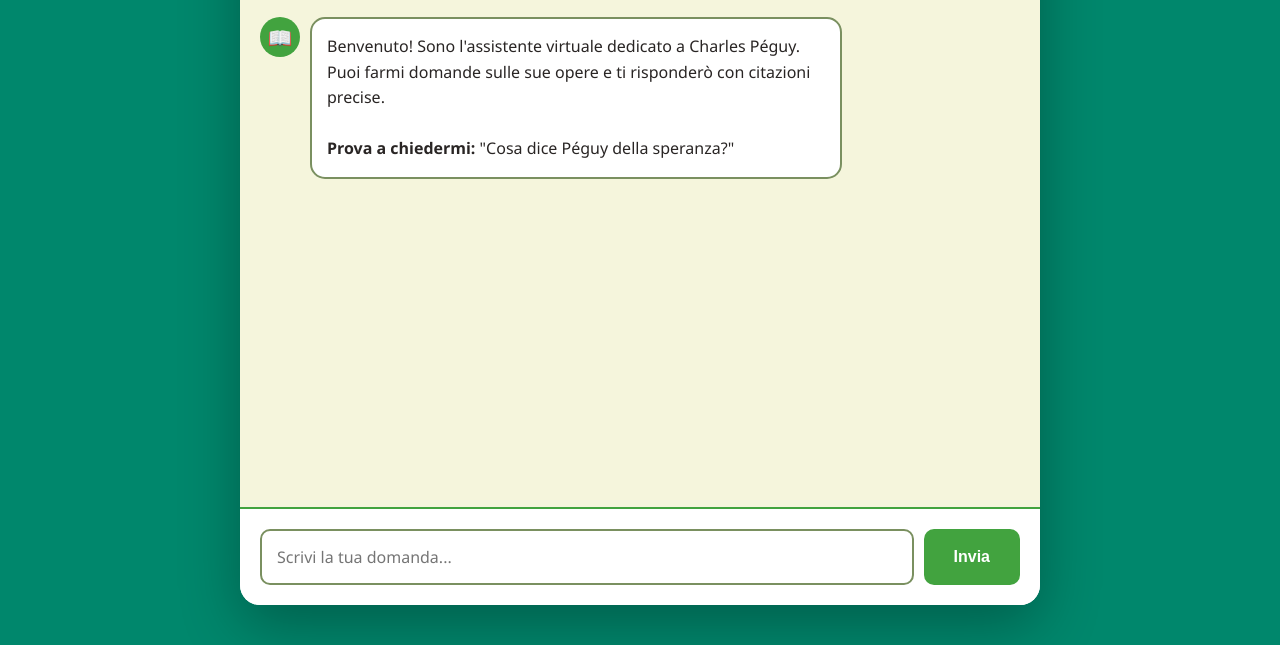
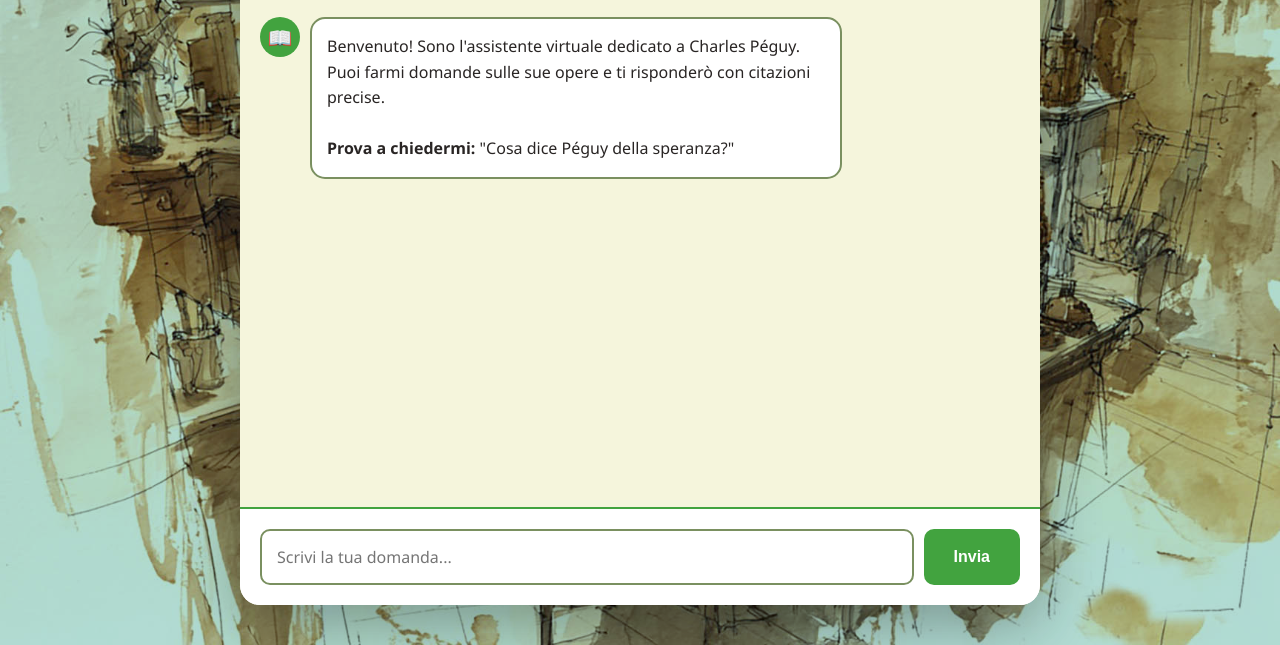
Before and after one commit to centropeguy-dot/peguy-backend, a website: page index.html in a window 1280 px wide. Shown: the part 155-800 px from the top of the page. Drawn offline with Linux system fonts and the light colour scheme.

Commit message:
Update index.html

```diff
--- a/index.html
+++ b/index.html
@@ -13,7 +13,15 @@
 
       body {
         font-family: "Segoe UI", Tahoma, Geneva, Verdana, sans-serif;
-        background: linear-gradient(135deg, #00876c 0%, #00876c 100%);
+        /* SFONDO CON IMMAGINE */
+        background-image: url('public/sfondobot.jpg');
+        background-size: cover;
+        background-position: center;
+        background-repeat: no-repeat;
+        background-attachment: fixed;
+        /* Overlay scuro per leggibilità (opzionale) */
+        background-color: rgba(0, 135, 108, 0.3);
+        background-blend-mode: multiply;
         min-height: 100vh;
         display: flex;
         justify-content: center;
```
